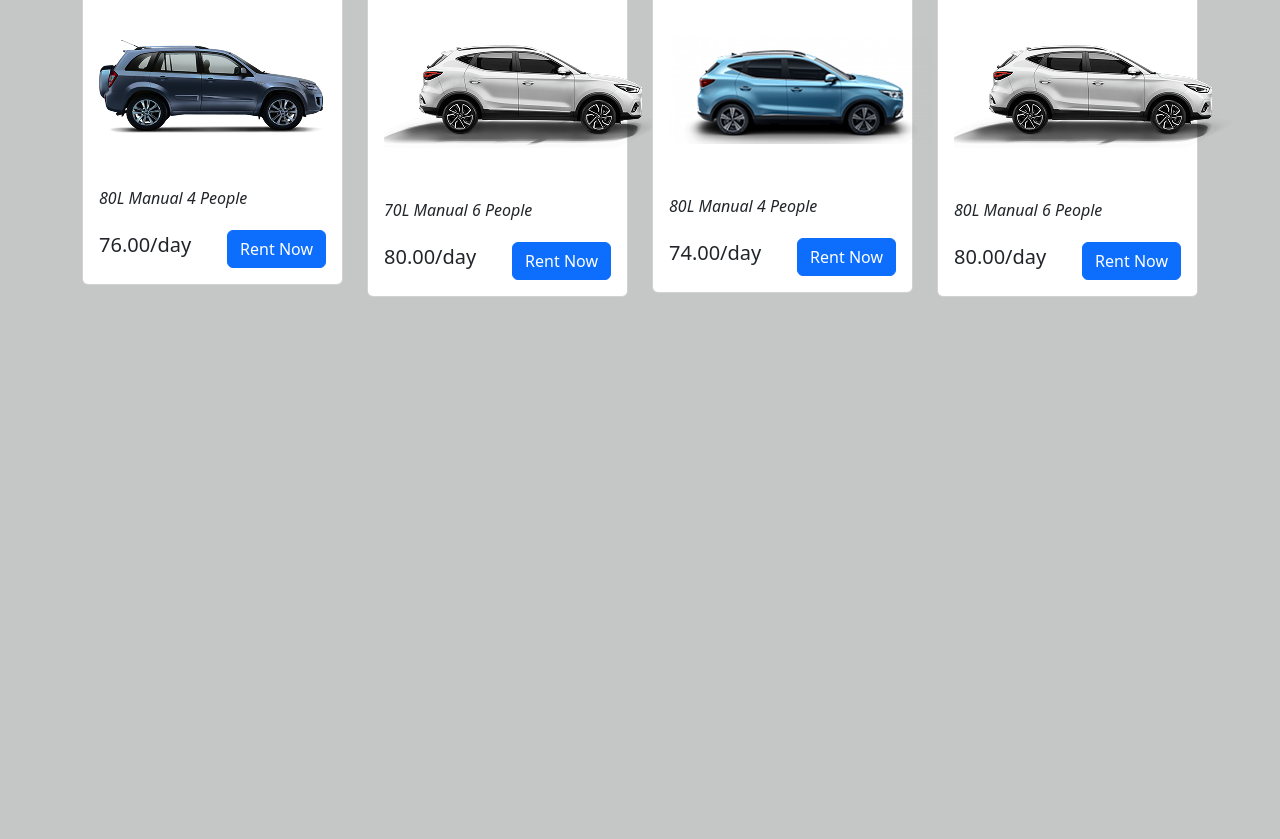
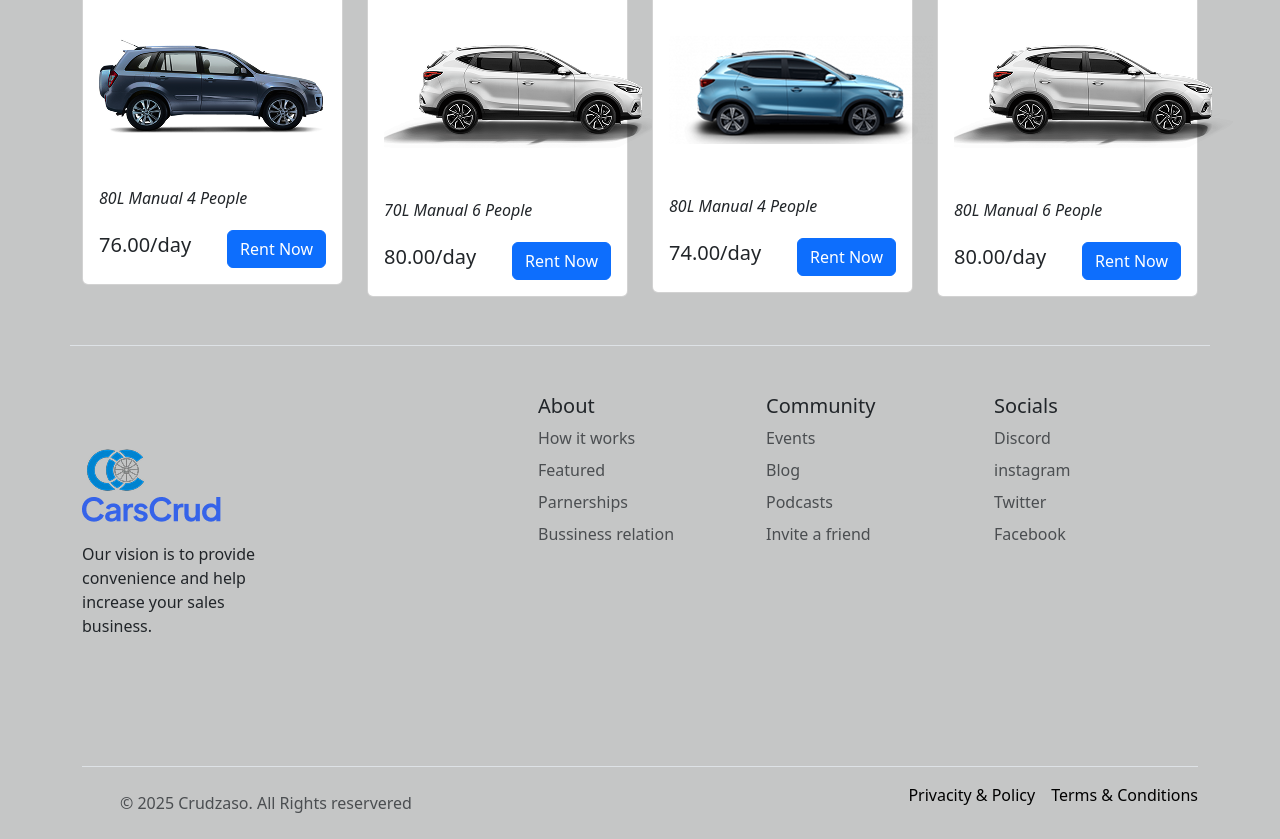
Before and after one commit to Cabra0711/carsCrud, a plain HTML site: page index.html in a window 1280 px wide. Shown: the part 1697-2536 px from the top of the page. Before the commit the page ends 1994 px from the top, so only its background shows below. Drawn offline with nearby package versions, Linux system fonts and the light colour scheme.

Commit message:
Add footer section with community and social links

```diff
--- a/index.html
+++ b/index.html
@@ -313,5 +313,98 @@
             </div>
         </div>
     </main>
+
+  <div class="b-example-divider"></div>
+    <div class="container">
+      <footer class="row row-cols-1 row-cols-sm-2 row-cols-md-5 py-5 my-5 border-top">
+        <div class="col mb-3">
+          <a href="#" class="d-flex align-items-center mb-3 link-body-emphasis text-decoration-none" aria-label="Bootstrap">
+            <svg class="bi me-2" width="40" height="32" aria-hidden="true">
+              <use xlink:href="#bootstrap"></use>
+            </svg>
+          </a>
+          <img src="./IMG/CardCrudLogo.png">
+          <img src="./IMG/LogoLetras.png" alt="">
+          <p style="margin-top: 20px;">Our vision is to provide convenience and help increase your sales business.</p>
+        </div>
+        <div class="col mb-3"></div>
+        <div class="col mb-3">
+          <h5>About</h5>
+          <ul class="nav flex-column">
+            <li class="nav-item mb-2">
+              <a href="#" class="nav-link p-0 text-body-secondary">How it works</a>
+            </li>
+            <li class="nav-item mb-2">
+              <a href="#" class="nav-link p-0 text-body-secondary">Featured</a>
+            </li>
+            <li class="nav-item mb-2">
+              <a href="#" class="nav-link p-0 text-body-secondary">Parnerships</a>
+            </li>
+            <li class="nav-item mb-2">
+              <a href="#" class="nav-link p-0 text-body-secondary">Bussiness relation</a>
+            </li>
+          </ul>
+        </div>
+        <div class="col mb-3">
+          <h5>Community</h5>
+          <ul class="nav flex-column">
+            <li class="nav-item mb-2">
+              <a href="#" class="nav-link p-0 text-body-secondary">Events</a>
+            </li>
+            <li class="nav-item mb-2">
+              <a href="#" class="nav-link p-0 text-body-secondary">Blog</a>
+            </li>
+            <li class="nav-item mb-2">
+              <a href="#" class="nav-link p-0 text-body-secondary">Podcasts</a>
+            </li>
+            <li class="nav-item mb-2">
+              <a href="#" class="nav-link p-0 text-body-secondary">Invite a friend</a>
+            </li>
+          </ul>
+        </div>
+        <div class="col mb-3">
+          <h5>Socials</h5>
+          <ul class="nav flex-column">
+            <li class="nav-item mb-2">
+              <a href="#" class="nav-link p-0 text-body-secondary">Discord</a>
+            </li>
+            <li class="nav-item mb-2">
+              <a href="#" class="nav-link p-0 text-body-secondary">instagram</a>
+            </li>
+            <li class="nav-item mb-2">
+              <a href="#" class="nav-link p-0 text-body-secondary">Twitter</a>
+            </li>
+            <li class="nav-item mb-2">
+              <a href="#" class="nav-link p-0 text-body-secondary">Facebook</a>
+            </li>
+          </ul>
+        </div>
+      </footer>
+         </div>
+    <div class="b-example-divider"></div>
+        <div class="container">
+
+      <footer class="d-flex flex-wrap justify-content-between align-items-center py-3 my-4 border-top">
+        <div class="col-md-4 d-flex align-items-center">
+          <a href="index.html"  class="mb-3 me-2 mb-md-0 text-body-secondary text-decoration-none lh-1" aria-label="Bootstrap">
+            <svg class="bi" width="30" height="24" aria-hidden="true">
+              <use xlink:href="#bootstrap"></use>
+            </svg>
+          </a>
+          <span class="mb-3 mb-md-0 text-body-secondary"
+            >&copy; 2025 Crudzaso. All Rights reservered</span
+          >
+        </div>
+        <ul class="nav col-md-4 justify-content-end list-unstyled d-flex">
+          <li class="ms-3">
+            <a href="#" style="text-decoration: none; color: black;"><p>Privacity & Policy</p></a>
+          </li>
+          <li class="ms-3">
+            <a href="#" style="text-decoration: none; color: black;"><p>Terms & Conditions</p></a>
+          </li>
+        </ul>
+      </footer>
+    </div>
+</div>
 </body>
 </html>
```
